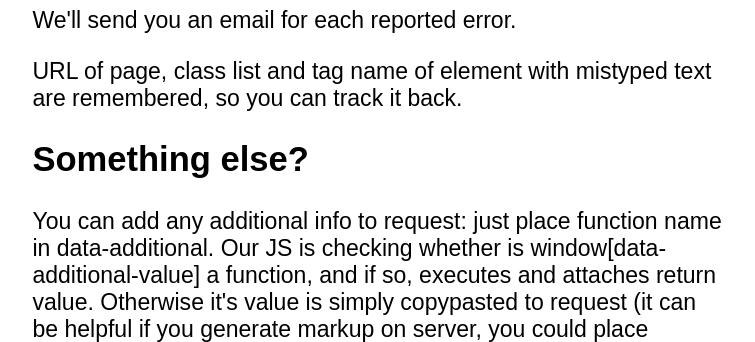
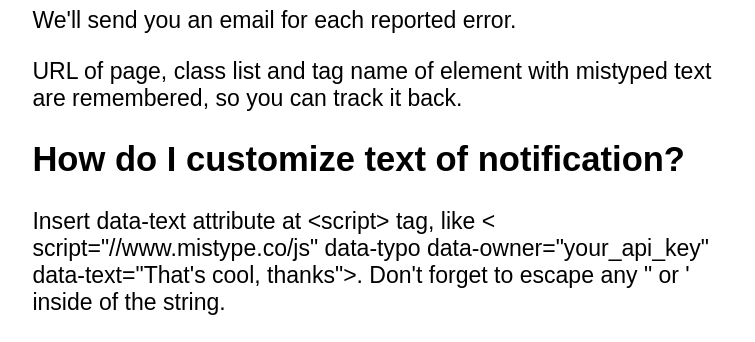
Before and after one commit to gitter-badger/mistype, a website: page templates/faq.html in a window 1280 px wide. Shown: the part 594-936 px from the top of the page, without its empty margins (262-1017 px from the left). Drawn offline with Linux system fonts and the light colour scheme.

Commit message:
added entry to faq about data-text

```diff
--- a/package.json
+++ b/package.json
@@ -1,6 +1,6 @@
 {
   "name": "mistype",
-  "version": "0.2.0-1",
+  "version": "0.2.0-2",
   "description": "track mistypes on your site via Mistype.co",
   "main": "index.js",
   "scripts": {
@@ -28,7 +28,6 @@
     "mailgun": "^0.5.0",
     "nano": "^6.0.1",
     "nconf": "^0.6.9",
-    "nedb": "^0.11.1",
     "path": "^0.4.9"
   },
   "devDependencies": {
--- a/templates/faq.html
+++ b/templates/faq.html
@@ -65,6 +65,9 @@ h1 {
 <p>We'll send you an email for each reported error.</p>
 <p>URL of page, class list and tag name of element with mistyped text are remembered, so you can track it back.
 
+<h2>How do I customize text of notification?</h2>
+<p>Insert data-text attribute at &lt;script> tag, like &lt script="//www.mistype.co/js" data-typo data-owner="your_api_key" data-text="That's cool, thanks">. Don't forget to escape any " or ' inside of the string.
+
 <h2>Something else?</h2>
 <p>You can add any additional info to request: just place function name in data-additional. Our JS is checking whether is window[data-additional-value] a function, and if so, executes and attaches return value. Otherwise it's value is simply copypasted to request (it can be helpful if you generate markup on server, you could place username in this field, for example).
 
```
